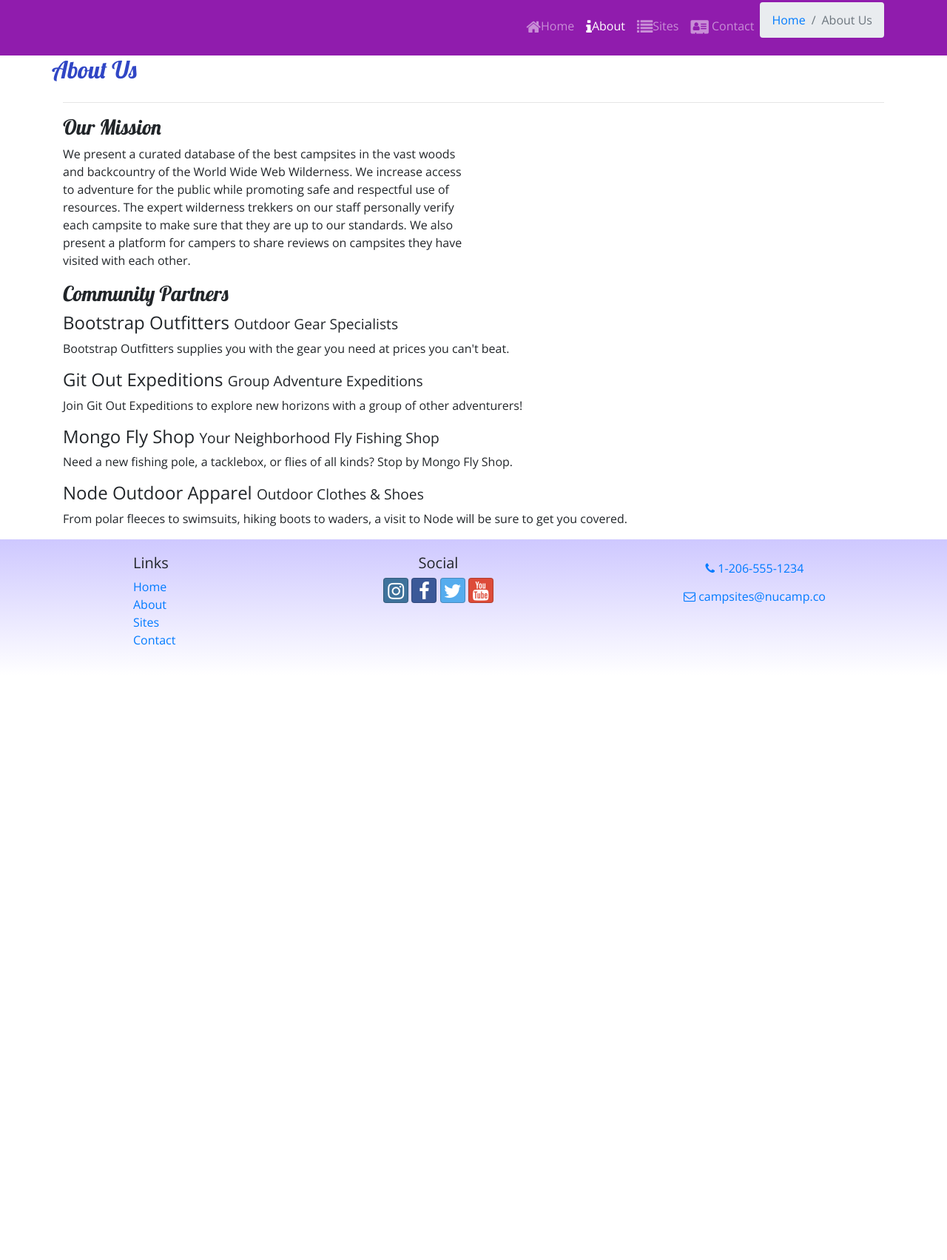
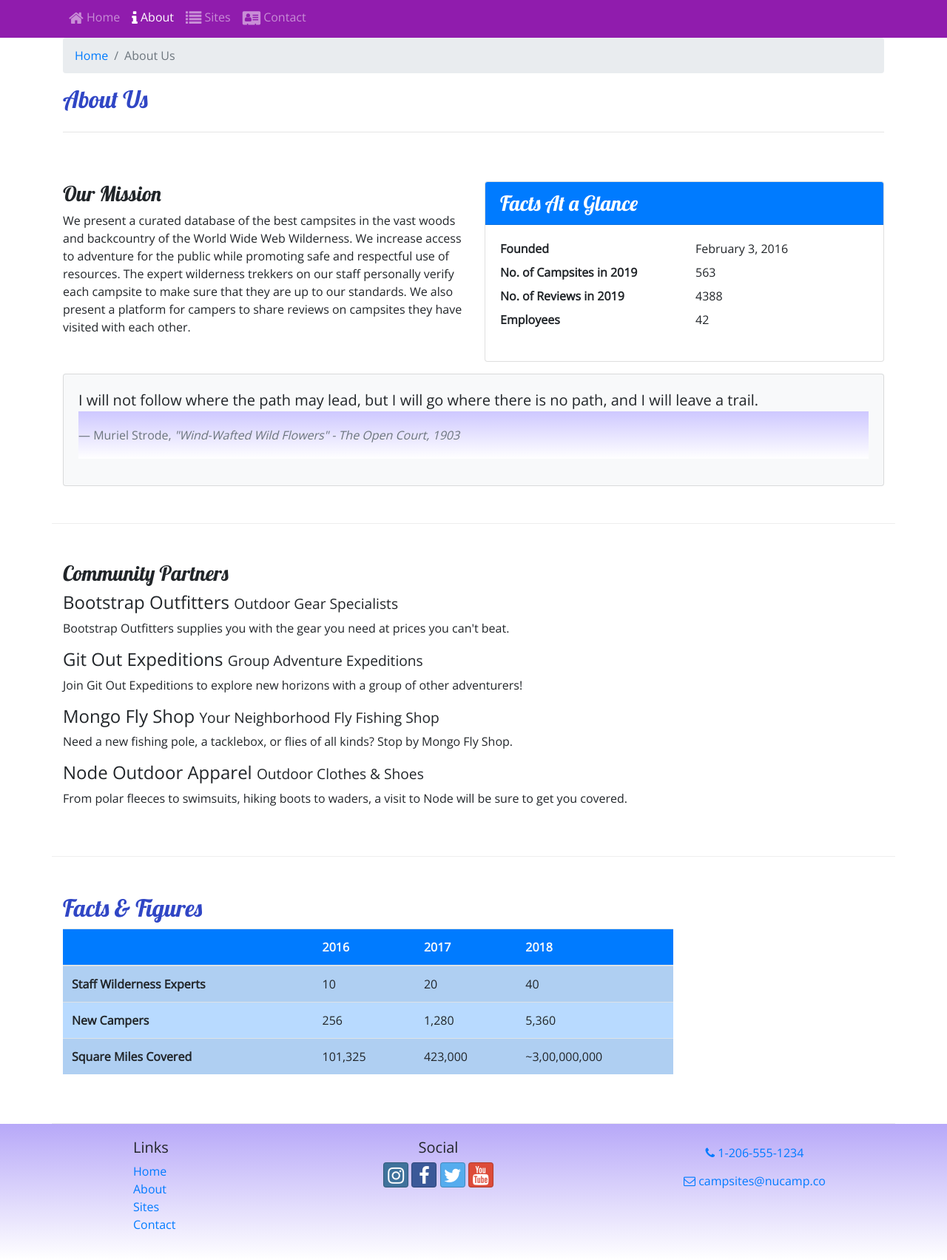
Before and after one commit to holdenthehitcher/Bootstrap, a website: page aboutus.html in a window 1280 px wide. Shown: the part 167-1870 px from the top of the page at 74% size. Before the commit the page ends 1080 px from the top, so only its background shows below. Drawn offline with nearby package versions, Linux system fonts and the light colour scheme.

Commit message:
Tables and Cards along with Navbar and breadcrumb bugs fixed

```diff
--- a/aboutus.html
+++ b/aboutus.html
@@ -34,64 +34,131 @@
             <button class="navbar-toggler ml-auto" type="button" data-toggle="collapse" data-target="#nucampNavbar">
                 <span class="navbar-toggler-icon"></span>
             </button>
-            <div class="collapse navbar-collapse" id="nucampNavbar"></div>
+            <div class="collapse navbar-collapse" id="nucampNavbar">
                 <ul class="navbar-nav">
-                    <li class="nav-item"><a class="nav-link" href="index.html"><i class="fa fa-home fa-lg"></i>Home</a></li>
-                    <li class="nav-item active"><a class="nav-link" href="#"><i class="fa fa-info fa-lg"></i>About</a></li>
-                    <li class="nav-item"><a class="nav-link" href="#"><i class="fa fa-list fa-lg"></i>Sites</a></li>
+                    <li class="nav-item"><a class="nav-link" href="index.html"><i class="fa fa-home fa-lg"></i> Home</a></li>
+                    <li class="nav-item active"><a class="nav-link" href="#"><i class="fa fa-info fa-lg"></i> About</a></li>
+                    <li class="nav-item"><a class="nav-link" href="#"><i class="fa fa-list fa-lg"></i> Sites</a></li>
                     <li class="nav-item"><a class="nav-link" href="contactus.html"><i class="fa fa-address-card fa-lg"></i> Contact</a></li>
                 </ul>
+            </div>
+        </div>
+    </nav>
+
+    <div class="container">
+        <div class="row">
+            <div class="col">
                 <ol class="breadcrumb">
                     <li class="breadcrumb-item"><a href="index.html">Home</a></li>
                     <li class="breadcrumb-item active">About Us</li>
                 </ol>
-            </div>
-        </div>
-    </nav>
-
-    <div>
-        <div>
-            <div class ="container">
-                <div class ="row">
-                    <div calss ="col">
                 <h2>About Us</h2>
             </div>
         </div>
         <hr />
     </div>
+
+    <div class="container">
+        <div class="row row-content">
+            <div class="col-sm-6">
+                <h3>Our Mission</h3>
+                <p>We present a curated database of the best campsites in the vast woods and backcountry of the World
+                    Wide Web Wilderness. We increase access to adventure for the public while promoting safe and
+                    respectful use of resources. The expert wilderness trekkers on our staff personally verify each
+                    campsite to make sure that they are up to our standards. We also present a platform for campers to
+                    share reviews on campsites they have visited with each other.</p>
             </div>
-
-        <div>
-            <div class = "container">
-                <div class ="row">
-                    <div class ="col-sm-6">
-                        <h3>Our Mission</h3>
-                        <p>We present a curated database of the best campsites in the vast woods and backcountry of the World Wide Web Wilderness. We increase access to adventure for the public while promoting safe and respectful use of resources. The expert wilderness trekkers on our staff personally verify each campsite to make sure that they are up to our standards. We also present a platform for campers to share reviews on campsites they have visited with each other.</p>
+            <div class="col-sm-6">
+                <div class="card">
+                    <h3 class="card-header bg-primary text-white">Facts At a Glance</h3>
+                    <div class="card-body">
+                        <dl class="row">
+                            <dt class="col-6">Founded</dt>
+                            <dd class="col-6">February 3, 2016</dd>
+                            <dt class="col-6">No. of Campsites in 2019</dt>
+                            <dd class="col-6">563</dd>
+                            <dt class="col-6">No. of Reviews in 2019</dt>
+                            <dd class="col-6">4388</dd>
+                            <dt class="col-6">Employees</dt>
+                            <dd class="col-6">42</dd>
+                        </dl>
                     </div>
+                </div>
+            </div>
+            <div class="col">
+                <div class="card card-body bg-light mt-3">
+                    <blockquote class="blockquote">
+                        <p class="mb-0">I will not follow where the path may lead, but I will go where there is no path,
+                            and I will leave a trail.</p>
+                        <footer class="blockquote-footer">Muriel Strode,
+                            <cite title="Source Title">"Wind-Wafted Wild Flowers" -
+                                The Open Court, 1903</cite>
+                        </footer>
+                    </blockquote>
                 </div>
             </div>
         </div>
 
-        <div>
-            <div class="container">
-                <div class ="row">
-                    <div class ="col">
+        <div class="row row-content">
+            <div class="col">
                 <h3>Community Partners</h3>
                 <h4>Bootstrap Outfitters <small>Outdoor Gear Specialists</small></h4>
-                        <p class ="d-none d-sm-block">Bootstrap Outfitters supplies you with the gear you need at prices you can't beat.</p>
+                <p class="d-none d-sm-block">Bootstrap Outfitters supplies you with the gear you need at prices you
+                    can't beat.</p>
                 <h4>Git Out Expeditions <small>Group Adventure Expeditions</small></h4>
-                        <p class="d-none d-sm-block">Join Git Out Expeditions to explore new horizons with a group of other adventurers!</p>
+                <p class="d-none d-sm-block">Join Git Out Expeditions to explore new horizons with a group of other
+                    adventurers!</p>
                 <h4>Mongo Fly Shop <small>Your Neighborhood Fly Fishing Shop</small></h4>
-                        <p class="d-none d-sm-block">Need a new fishing pole, a tacklebox, or flies of all kinds? Stop by Mongo Fly Shop.</p>
+                <p class="d-none d-sm-block">Need a new fishing pole, a tacklebox, or flies of all kinds? Stop by Mongo
+                    Fly Shop.</p>
                 <h4>Node Outdoor Apparel <small>Outdoor Clothes & Shoes</small></h4>
-                        <p class="d-non d-sm-block">From polar fleeces to swimsuits, hiking boots to waders, a visit to Node will be sure to get you covered.</p>
+                <p class="d-non d-sm-block">From polar fleeces to swimsuits, hiking boots to waders, a visit to Node
+                    will be sure to get you covered.</p>
             </div>
         </div>
+
+        <div class="row row-content">
+            <div class="col-sm-9">
+                <h2>Facts &amp; Figures</h2>
+                <div class="table-responsive">
+                    <table class="table table-striped">
+                        <thead>
+                            <tr class="bg-primary text-light">
+                                <th></th>
+                                <th>2016</th>
+                                <th>2017</th>
+                                <th>2018</th>
+                            </tr>
+                        </thead>
+                        <tbody class="table-primary">
+                            <tr>
+                                <th>Staff Wilderness Experts</th>
+                                <td>10</td>
+                                <td>20</td>
+                                <td>40</td>
+                            </tr>
+                            <tr>
+                                <th>New Campers</th>
+                                <td>256</td>
+                                <td>1,280</td>
+                                <td>5,360</td>
+                            </tr>
+                            <tr>
+                                <th>Square Miles Covered</th>
+                                <td>101,325</td>
+                                <td>423,000</td>
+                                <td>~3,00,000,000</td>
+                            </tr>
+                        </tbody>
+                    </table>
                 </div>
             </div>
         </div>
 
-    <footer>
+    </div>
+
+
+    <footer class="site-footer">
         <div class="container">
             <div class="row">
                 <div class="col-4 col-sm-2 offset-1">
@@ -105,14 +172,20 @@
                 </div>
                 <div class="col-6 col-sm-5 text-center">
                     <h5>Social</h5>
-                    <a class="btn btn-social-icon btn-instagram" href="http://instagram.com/"><i class="fa fa-instagram"></i></a>
-                    <a class="btn btn-social-icon btn-facebook" href="http://facebook.com/"><i class="fa fa-facebook"></i></a>
-                    <a class="btn btn-social-icon btn-twitter" href="http://twitter.com/"><i class="fa fa-twitter"></i></a>
-                    <a class="btn btn-social-icon btn-google" href="http://youtube.com/"><i class="fa fa-youtube"></i></a>
+                    <a class="btn btn-social-icon btn-instagram" href="http://instagram.com/"><i
+                            class="fa fa-instagram"></i></a>
+                    <a class="btn btn-social-icon btn-facebook" href="http://facebook.com/"><i
+                            class="fa fa-facebook"></i></a>
+                    <a class="btn btn-social-icon btn-twitter" href="http://twitter.com/"><i
+                            class="fa fa-twitter"></i></a>
+                    <a class="btn btn-social-icon btn-google" href="http://youtube.com/"><i
+                            class="fa fa-youtube"></i></a>
                 </div>
                 <div class="col-sm-4 text-center">
-                    <a role="button" class="btn btn-link" href="tel:+12065551234"><i class="fa fa-phone"></i> 1-206-555-1234</a><br />
-                    <a role="button" class="btn btn-link" href="mailto:campsites@nucamp.co"><i class="fa fa-envelope-o"></i> campsites@nucamp.co</a>
+                    <a role="button" class="btn btn-link" href="tel:+12065551234"><i class="fa fa-phone"></i>
+                        1-206-555-1234</a><br />
+                    <a role="button" class="btn btn-link" href="mailto:campsites@nucamp.co"><i
+                            class="fa fa-envelope-o"></i> campsites@nucamp.co</a>
                 </div>
             </div>
         </div>
--- a/css/styles.css
+++ b/css/styles.css
@@ -19,6 +19,11 @@ footer {
     padding: 20px 0;
 }
 
+.site-footer{
+    background-image: linear-gradient(#b7a8f8, white);
+    padding: 20px 0px;
+}
+
 .jumbotron {
     padding: 30px;
     margin:0;
```
Also changed, not shown: contactus.html (+1 -5 lines), index.html (+3 -3 lines). Lines whose indentation alone changed are shown as unchanged.
